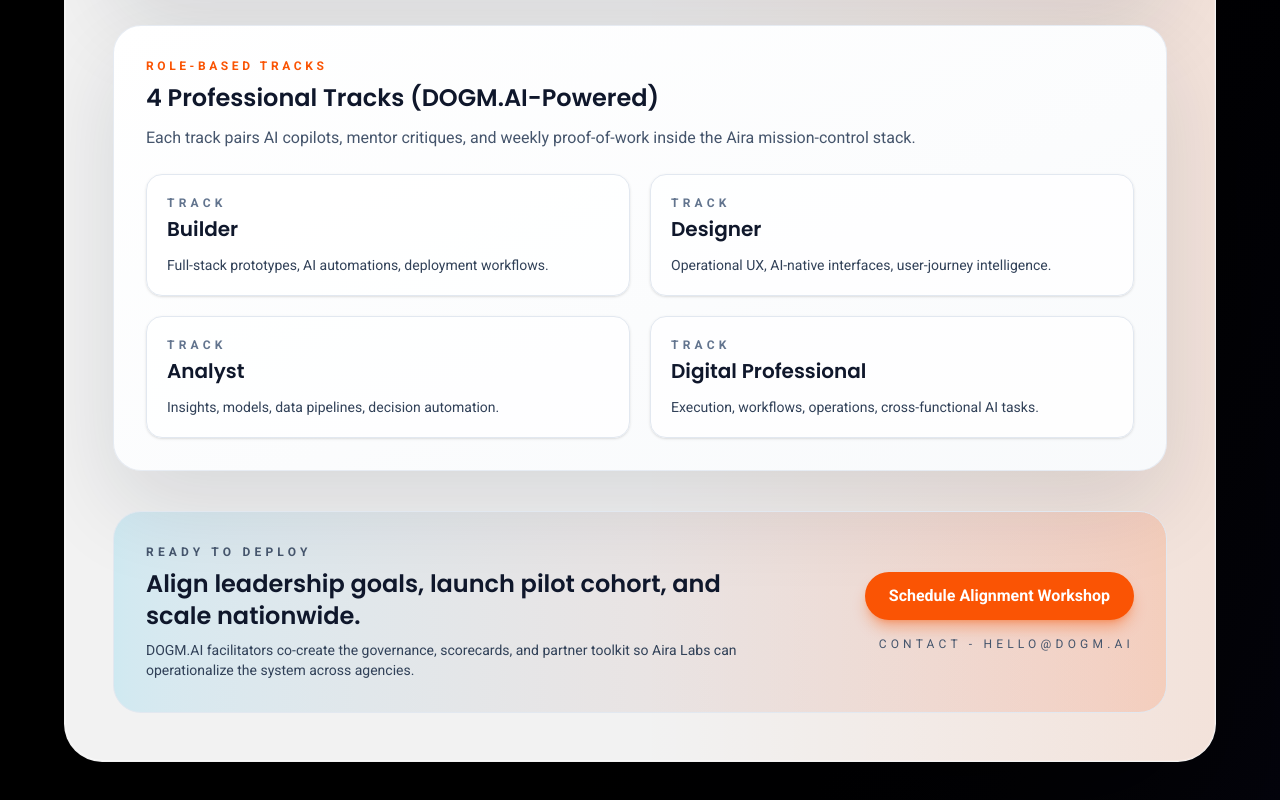
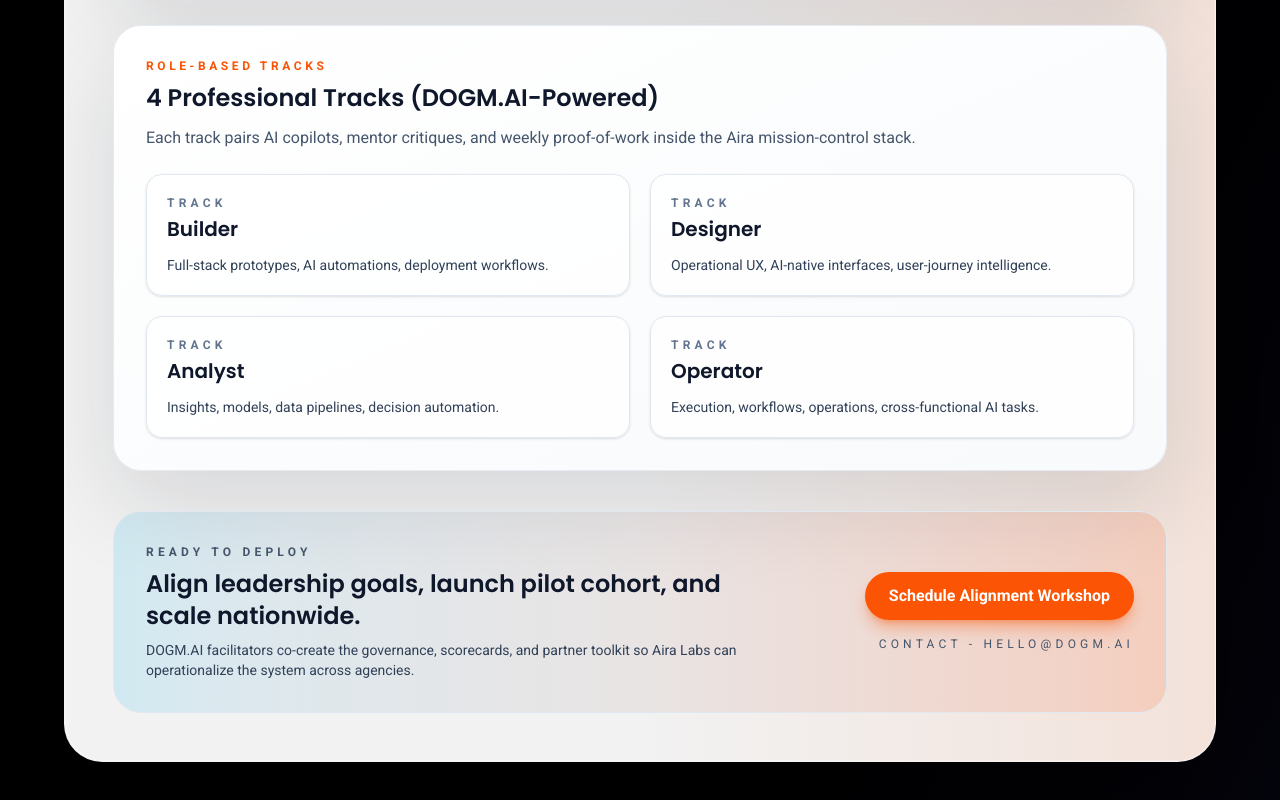
Before and after one commit to LiveLifeWithLove/dogmai, a Next.js app: page /proposal in a window 1280 px wide. Shown: the part 1843-2643 px from the top of the page. Built offline with nearby package versions, Linux system fonts and the light colour scheme.

Commit message:
feat: update

```diff
--- a/app/proposal/page.tsx
+++ b/app/proposal/page.tsx
@@ -56,7 +56,7 @@
     focus: "Insights, models, data pipelines, decision automation.",
   },
   {
-    name: "Digital Professional",
+    name: "Operator",
     focus: "Execution, workflows, operations, cross-functional AI tasks.",
   },
 ];
```
